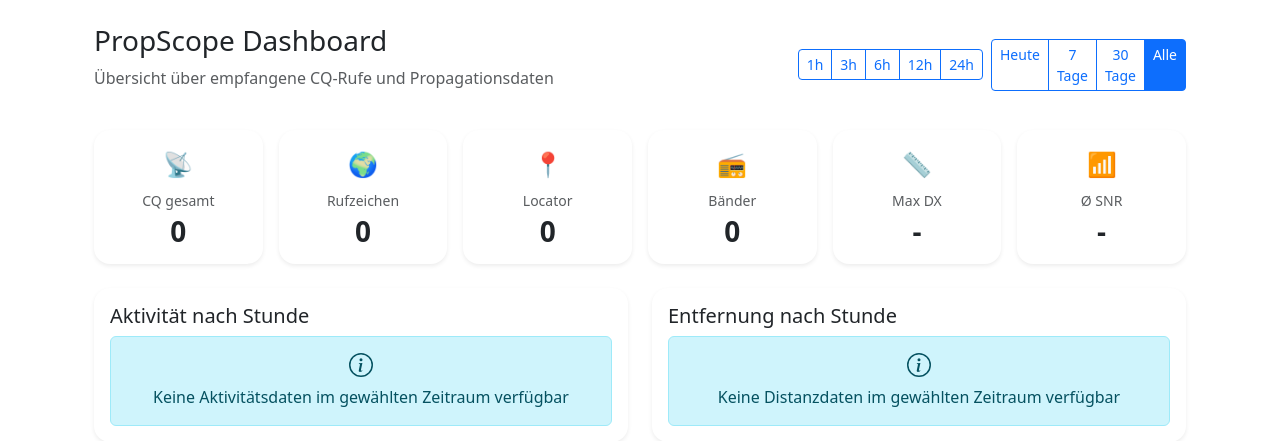
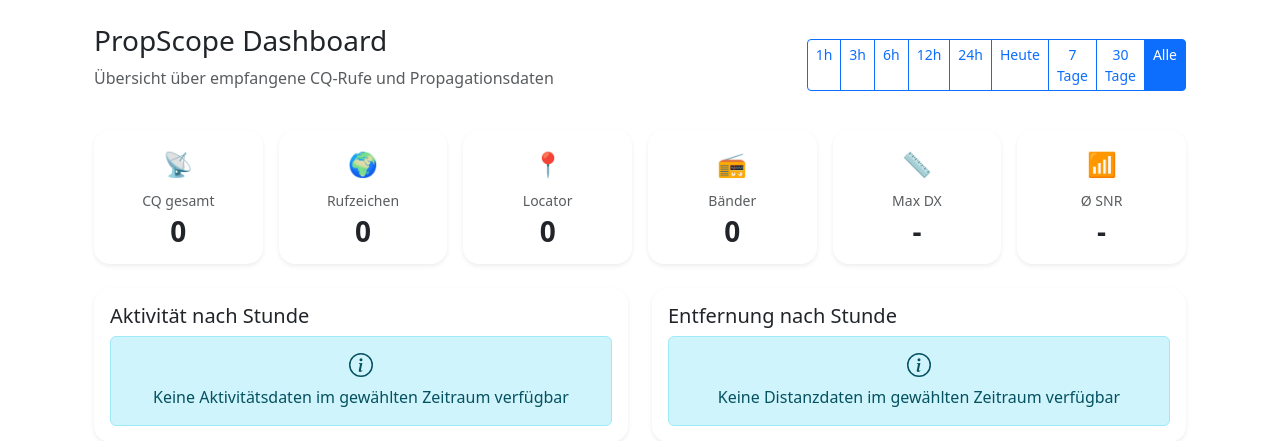
Before and after one commit to gdsanger/PropScope, a Django app: page /dashboard/ in a window 1280 px wide. Shown: the part 56-497 px from the top of the page. Run offline with Django 5.2, Linux system fonts and the light colour scheme; data that the repository does not hold is empty; some libraries are stand-ins or nearby versions.

Commit message:
Anpassung Menü

```diff
--- a/templates/dashboard/index.html
+++ b/templates/dashboard/index.html
@@ -10,14 +10,12 @@
             <p class="text-muted">Übersicht über empfangene CQ-Rufe und Propagationsdaten</p>
         </div>
         <div class="col-md-4 d-flex align-items-center justify-content-md-end">
-            <div class="btn-group me-2" role="group" aria-label="Kurzzeit-Filter">
-                <a href="?period=1h" class="btn btn-sm btn-outline-primary {% if period == '1h' %}active{% endif %}">1h</a>
+                 <div class="btn-group" role="group" aria-label="Langzeit-Filter">
+                 <a href="?period=1h" class="btn btn-sm btn-outline-primary {% if period == '1h' %}active{% endif %}">1h</a>
                 <a href="?period=3h" class="btn btn-sm btn-outline-primary {% if period == '3h' %}active{% endif %}">3h</a>
                 <a href="?period=6h" class="btn btn-sm btn-outline-primary {% if period == '6h' %}active{% endif %}">6h</a>
                 <a href="?period=12h" class="btn btn-sm btn-outline-primary {% if period == '12h' %}active{% endif %}">12h</a>
                 <a href="?period=24h" class="btn btn-sm btn-outline-primary {% if period == '24h' %}active{% endif %}">24h</a>
-            </div>
-            <div class="btn-group" role="group" aria-label="Langzeit-Filter">
                 <a href="?period=today" class="btn btn-sm btn-outline-primary {% if period == 'today' %}active{% endif %}">Heute</a>
                 <a href="?period=7d" class="btn btn-sm btn-outline-primary {% if period == '7d' %}active{% endif %}">7 Tage</a>
                 <a href="?period=30d" class="btn btn-sm btn-outline-primary {% if period == '30d' %}active{% endif %}">30 Tage</a>
```
Also changed, not shown: 5 other files.
